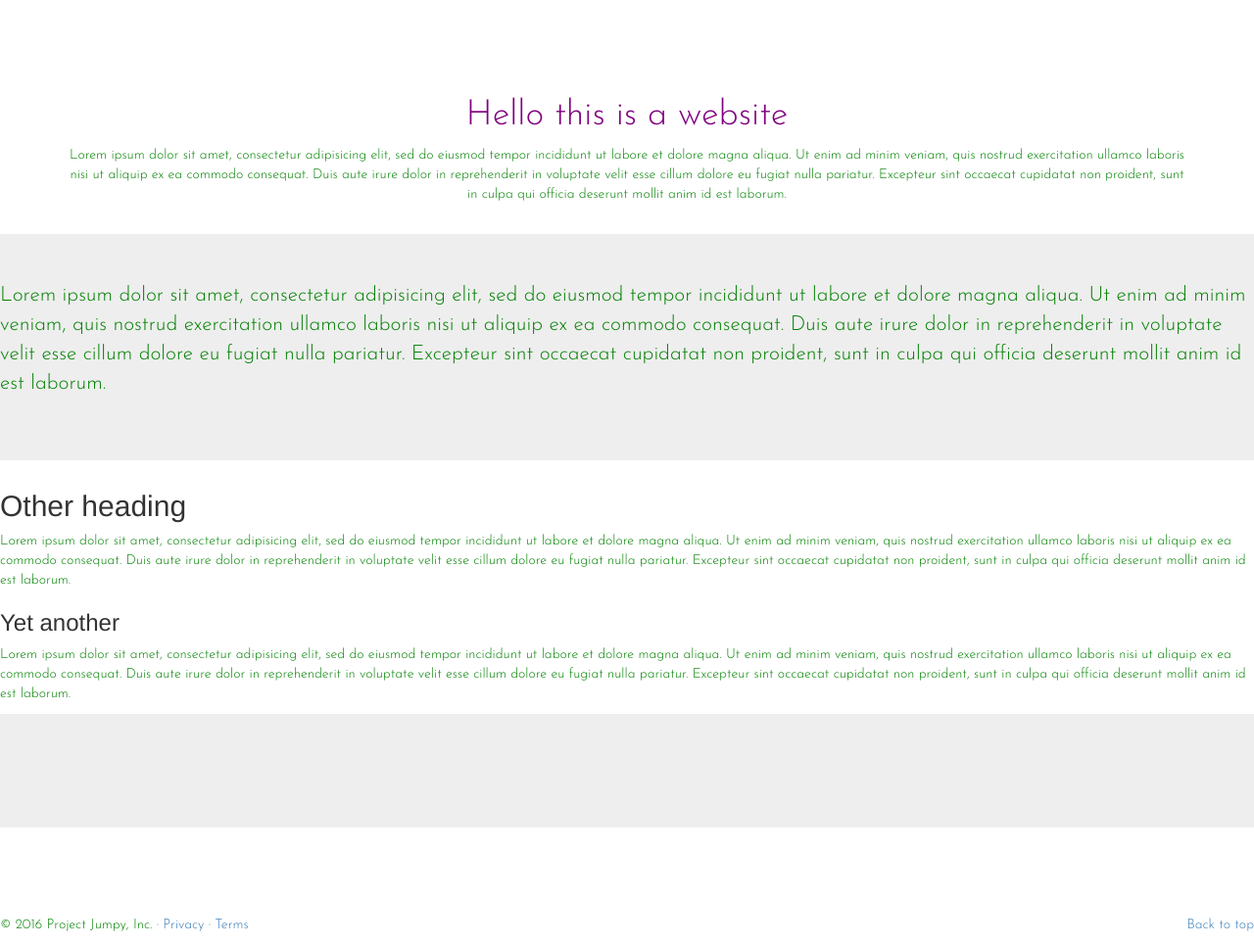
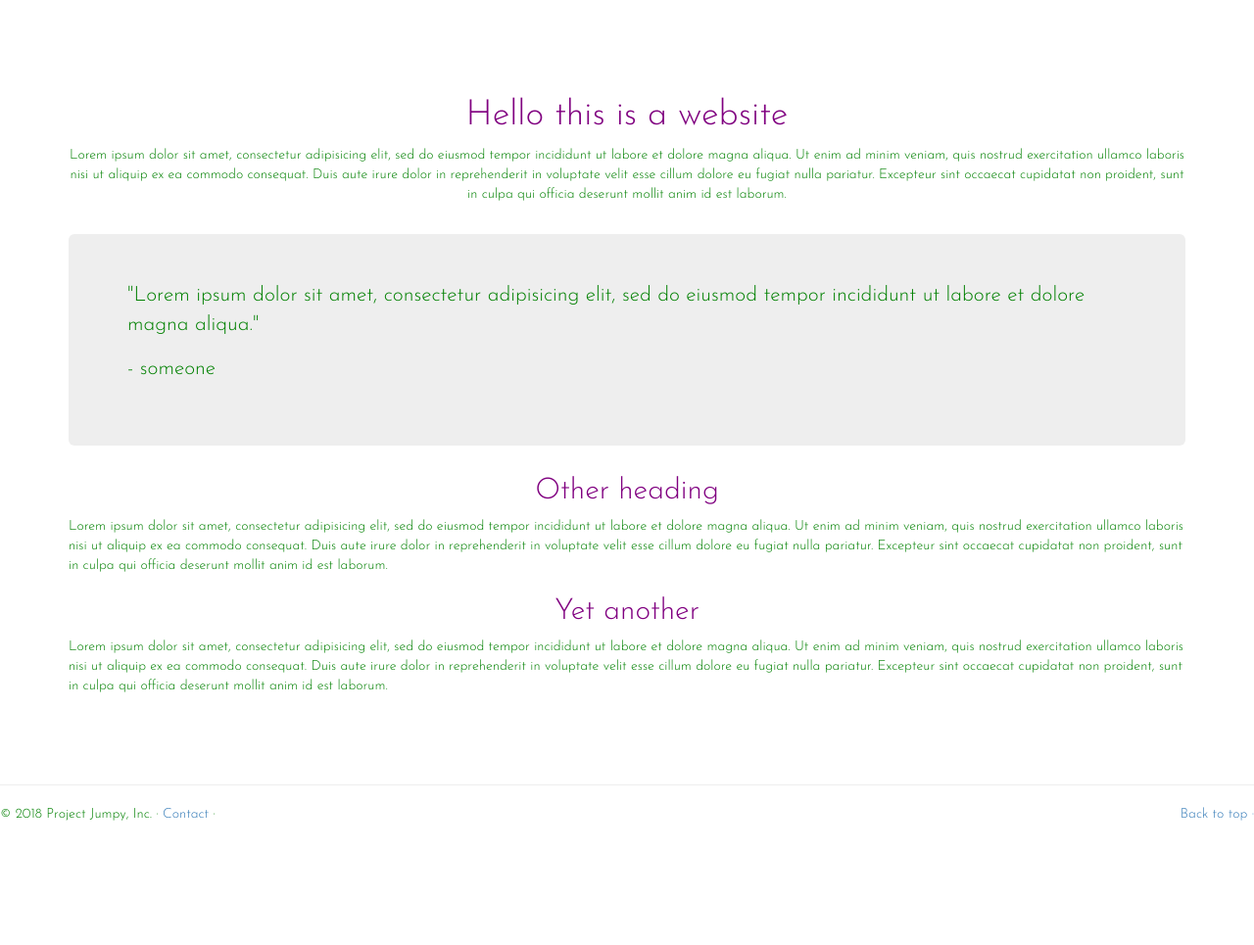
Before and after one commit to jduffymclaughlin/project_jumpy, a Django app: page / in a window 1280 px wide. Shown: the part 501-1466 px from the top of the page at 98% size. After the commit the page ends 1339 px from the top, so only its background shows below. Run offline with Django 3.2, Linux system fonts and the light colour scheme; some libraries are stand-ins or nearby versions.

Commit message:
more styling

```diff
--- a/basic_app/static/css/custom.css
+++ b/basic_app/static/css/custom.css
@@ -3,6 +3,16 @@ h1{
   color: purple;
   font-family: 'Josefin Sans', sans-serif;
 }
+h2{
+  color: purple;
+  font-family: 'Josefin Sans', sans-serif;
+}
+h3{
+  color: purple;
+  font-family: 'Josefin Sans', sans-serif;
+}
+
+
 
 .carousel-caption h1{
   color: white;
--- a/templates/basic_app/about_us.html
+++ b/templates/basic_app/about_us.html
@@ -30,7 +30,6 @@
         </div>
       </div>
 
-      <hr class="featurette-divider">
     </div>
 
 
--- a/templates/basic_app/base.html
+++ b/templates/basic_app/base.html
@@ -50,9 +50,11 @@
     {% endblock %}
 
       <br><br><br>
+      <hr class="featurette-divider">
+
       <footer>
-        <p class="pull-right"><a href="#">Back to top</a></p>
-        <p>&copy; 2016 Project Jumpy, Inc. &middot; <a href="#">Privacy</a> &middot; <a href="#">Terms</a></p>
+        <p class="pull-right"><a href="#">Back to top  &middot;  </a></p>
+        <p>    &copy; 2018 Project Jumpy, Inc. &middot; <a href="{% url 'basic_app:other' %}">Contact</a> &middot; </p>
       </footer>
 
 
--- a/templates/basic_app/index.html
+++ b/templates/basic_app/index.html
@@ -27,9 +27,9 @@
           <img class="first-slide" src="https://breaking.redzonemap.com//wp-content/uploads/elementor/thumbs/banner-boston-ng19vbf03c2p51vypgyl5f4rqro0ajgx66te4u449s.jpg" alt="First slide">
           <div class="container">
             <div class="carousel-caption">
-              <h1>Example headline.</h1><br><br>
+              <h1>Example headline.</h1><br><br><br><br><br><br><br><br><br><br>
               <!-- <p>Note: If you're viewing this page via a <code>file://</code> URL, the "next" and "previous" Glyphicon buttons on the left and right might not load/display properly due to web browser security rules.</p> -->
-              <p><a class="btn btn-lg btn-primary" href="#" role="button">What We Do</a></p>
+              <p><a class="btn btn-lg btn-success" href="{% url 'basic_app:what_we_do' %}" role="button">What We Do</a></p>
             </div>
           </div>
         </div>
@@ -39,7 +39,7 @@
             <div class="carousel-caption">
               <h1>Another example headline.</h1><br><br>
               <!-- <p>Cras justo odio, dapibus ac facilisis in, egestas eget quam. Donec id elit non mi porta gravida at eget metus. Nullam id dolor id nibh ultricies vehicula ut id elit.</p> -->
-              <p><a class="btn btn-lg btn-primary" href="#" role="button">About Us</a></p>
+              <p><a class="btn btn-lg btn-success" href="{% url 'basic_app:about_us' %}" role="button">About Us</a></p>
             </div>
           </div>
         </div>
@@ -49,7 +49,7 @@
             <div class="carousel-caption">
               <h1>One more for good measure.</h1><br><br>
               <!-- <p>Cras justo odio, dapibus ac facilisis in, egestas eget quam. Donec id elit non mi porta gravida at eget metus. Nullam id dolor id nibh ultricies vehicula ut id elit.</p> -->
-              <p><a class="btn btn-lg btn-primary" href="#" role="button">Service/Pricing</a></p>
+              <p><a class="btn btn-lg btn-success" href="{% url 'basic_app:service_pricing' %}" role="button">Service/Pricing</a></p>
             </div>
           </div>
         </div>
@@ -73,18 +73,16 @@
       <br>
     </div>
 
+    <div class="container">
+      <div class="jumbotron" name="blah">
+        <p>"Lorem ipsum dolor sit amet, consectetur adipisicing elit, sed do eiusmod tempor incididunt ut labore et dolore magna aliqua."</p>
+        <p>- someone</p>
+      </div>
+        <h2 align="center">Other heading</h2>
+        <p>Lorem ipsum dolor sit amet, consectetur adipisicing elit, sed do eiusmod tempor incididunt ut labore et dolore magna aliqua. Ut enim ad minim veniam, quis nostrud exercitation ullamco laboris nisi ut aliquip ex ea commodo consequat. Duis aute irure dolor in reprehenderit in voluptate velit esse cillum dolore eu fugiat nulla pariatur. Excepteur sint occaecat cupidatat non proident, sunt in culpa qui officia deserunt mollit anim id est laborum.</p>
 
-    <div class="jumbotron" name="blah">
-      <p>Lorem ipsum dolor sit amet, consectetur adipisicing elit, sed do eiusmod tempor incididunt ut labore et dolore magna aliqua. Ut enim ad minim veniam, quis nostrud exercitation ullamco laboris nisi ut aliquip ex ea commodo consequat. Duis aute irure dolor in reprehenderit in voluptate velit esse cillum dolore eu fugiat nulla pariatur. Excepteur sint occaecat cupidatat non proident, sunt in culpa qui officia deserunt mollit anim id est laborum.</p>
+        <h2 align="center">Yet another</h3>
+        <p>Lorem ipsum dolor sit amet, consectetur adipisicing elit, sed do eiusmod tempor incididunt ut labore et dolore magna aliqua. Ut enim ad minim veniam, quis nostrud exercitation ullamco laboris nisi ut aliquip ex ea commodo consequat. Duis aute irure dolor in reprehenderit in voluptate velit esse cillum dolore eu fugiat nulla pariatur. Excepteur sint occaecat cupidatat non proident, sunt in culpa qui officia deserunt mollit anim id est laborum.</p>
     </div>
-      <h2>Other heading</h2>
-      <p>Lorem ipsum dolor sit amet, consectetur adipisicing elit, sed do eiusmod tempor incididunt ut labore et dolore magna aliqua. Ut enim ad minim veniam, quis nostrud exercitation ullamco laboris nisi ut aliquip ex ea commodo consequat. Duis aute irure dolor in reprehenderit in voluptate velit esse cillum dolore eu fugiat nulla pariatur. Excepteur sint occaecat cupidatat non proident, sunt in culpa qui officia deserunt mollit anim id est laborum.</p>
 
-      <h3>Yet another</h3>
-      <p>Lorem ipsum dolor sit amet, consectetur adipisicing elit, sed do eiusmod tempor incididunt ut labore et dolore magna aliqua. Ut enim ad minim veniam, quis nostrud exercitation ullamco laboris nisi ut aliquip ex ea commodo consequat. Duis aute irure dolor in reprehenderit in voluptate velit esse cillum dolore eu fugiat nulla pariatur. Excepteur sint occaecat cupidatat non proident, sunt in culpa qui officia deserunt mollit anim id est laborum.</p>
-
-
-    <div class="jumbotron">
-      <br>
-    </div>
     {% endblock %}
```
Also changed, not shown: templates/basic_app/other.html (+8 -5 lines).
